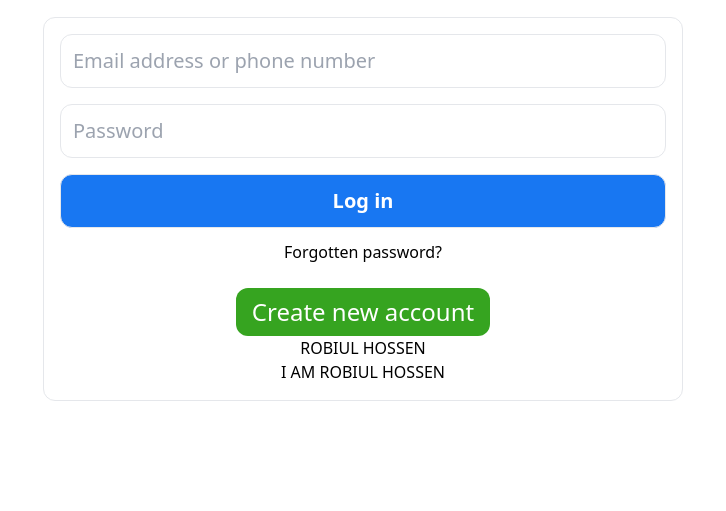
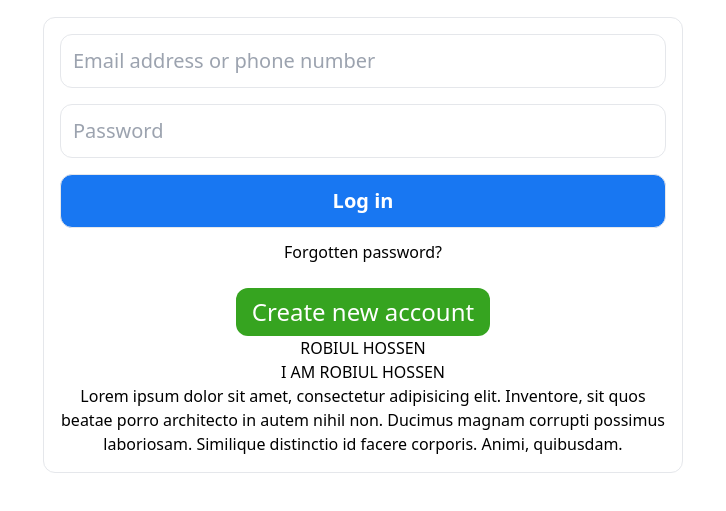
Before and after one commit to hossenrabiul/new-project, a plain HTML site: page index.html in a window 1280 px wide. Shown: the part 67-578 px from the top of the page, without its empty margins (277-1003 px from the left). Drawn offline with nearby package versions, Linux system fonts and the light colour scheme.

Commit message:
one para added

```diff
--- a/index.html
+++ b/index.html
@@ -25,6 +25,6 @@
         </form>
         <p>ROBIUL HOSSEN </p>
         <h>I AM ROBIUL HOSSEN </h>
-
+        <p>Lorem ipsum dolor sit amet, consectetur adipisicing elit. Inventore, sit quos beatae porro architecto in autem nihil non. Ducimus magnam corrupti possimus laboriosam. Similique distinctio id facere corporis. Animi, quibusdam.</p>
 </body>
 </html>
```
